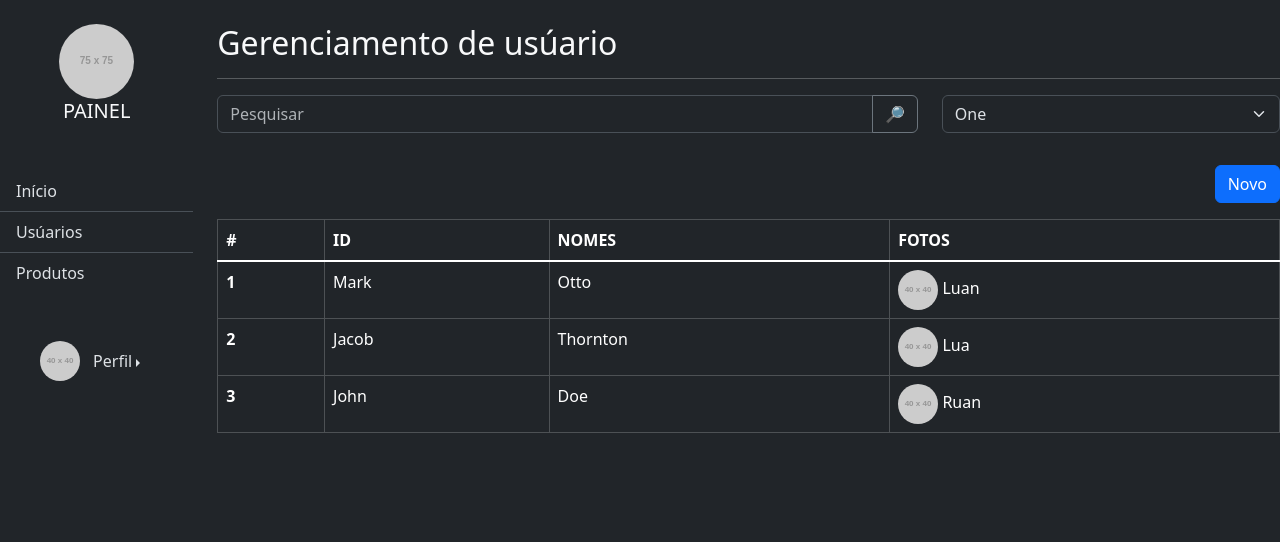
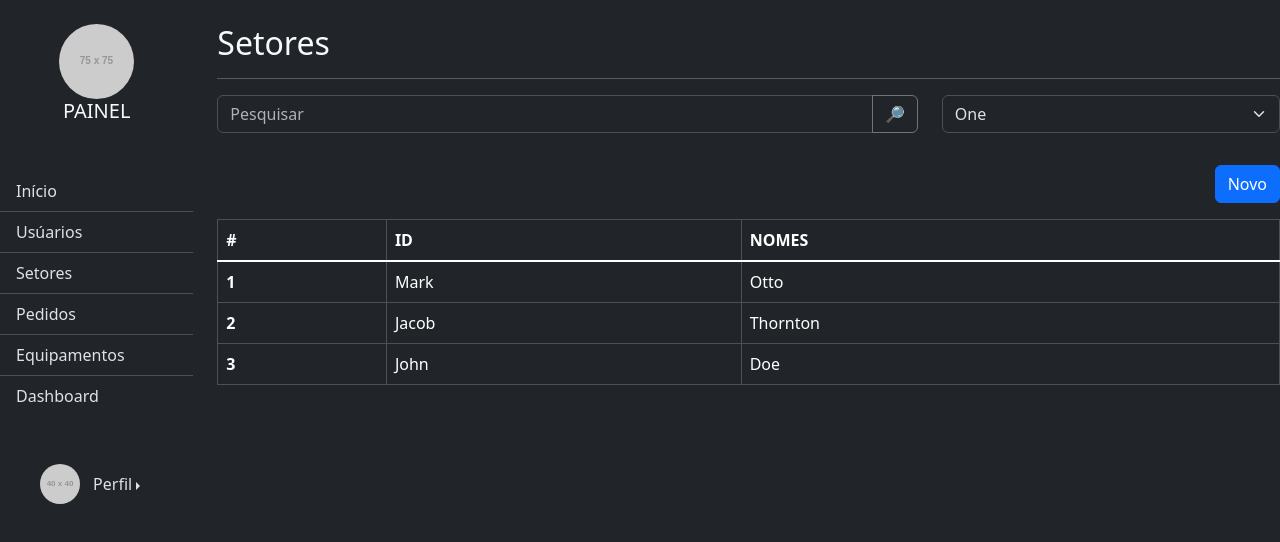
Before and after one commit to AlexAlves-10/pi-chamados, a Next.js app: page /setores in a window 1280 px wide. Shown: the top 542 px of the page. Built offline with nearby package versions, Linux system fonts and the light colour scheme.

Commit message:
Barra lateral linkada com as outras páginas

```diff
--- a/app/setores/page.js
+++ b/app/setores/page.js
@@ -1,5 +1,6 @@
 "use client";
 import 'bootstrap/dist/css/bootstrap.min.css';
+import Link from 'next/link';
 export default function Setores() {
 
 
@@ -15,9 +16,12 @@ export default function Setores() {
                     </div>
 
                     <div className="list-group list-group-flush my-5">
-                        <a href="#" className="list-group-item list-group-item-action">Início</a>
-                        <a href="#" className="list-group-item list-group-item-action">Usúarios</a>
-                        <a href="#" className="list-group-item list-group-item-action">Produtos</a>
+                        <Link href="/" className="list-group-item list-group-item-action">Início</Link>
+                        <Link href="gerenciador_usuarios" className="list-group-item list-group-item-action">Usúarios</Link>
+                        <Link href="setores" className="list-group-item list-group-item-action">Setores</Link>
+                        <Link href="pedidos" className="list-group-item list-group-item-action">Pedidos</Link>
+                        <Link href="equipamentos" className="list-group-item list-group-item-action">Equipamentos</Link>
+                        <Link href="dashboard" className="list-group-item list-group-item-action">Dashboard</Link>
                     </div>
 
                     <div className="text-center manuLateralPerfil">
@@ -42,7 +46,7 @@ export default function Setores() {
 
                     {/* <!-- Introdução --> */}
                     <div>
-                        <h2>Gerenciamento de usúario</h2>
+                        <h2>Setores</h2>
                         <hr />
                     </div>
 
@@ -81,7 +85,6 @@ export default function Setores() {
                                         <th scope="col">#</th>
                                         <th scope="col">ID</th>
                                         <th scope="col">NOMES</th>
-                                        <th scope="col">FOTOS</th>
                                     </tr>
                                 </thead>
                                 <tbody className="table-group-divider">
@@ -89,19 +92,16 @@ export default function Setores() {
                                         <th scope="row">1</th>
                                         <td>Mark</td>
                                         <td>Otto</td>
-                                        <td> <img className="rounded-circle" src="https://placehold.co/40" /> Luan</td>
                                     </tr>
                                     <tr>
                                         <th scope="row">2</th>
                                         <td>Jacob</td>
                                         <td>Thornton</td>
-                                        <td> <img className="rounded-circle" src="https://placehold.co/40" /> Lua</td>
                                     </tr>
                                     <tr>
                                         <th scope="row">3</th>
                                         <td>John</td>
                                         <td>Doe</td>
-                                        <td> <img className="rounded-circle" src="https://placehold.co/40" /> Ruan</td>
                                     </tr>
                                 </tbody>
                             </table>
```
